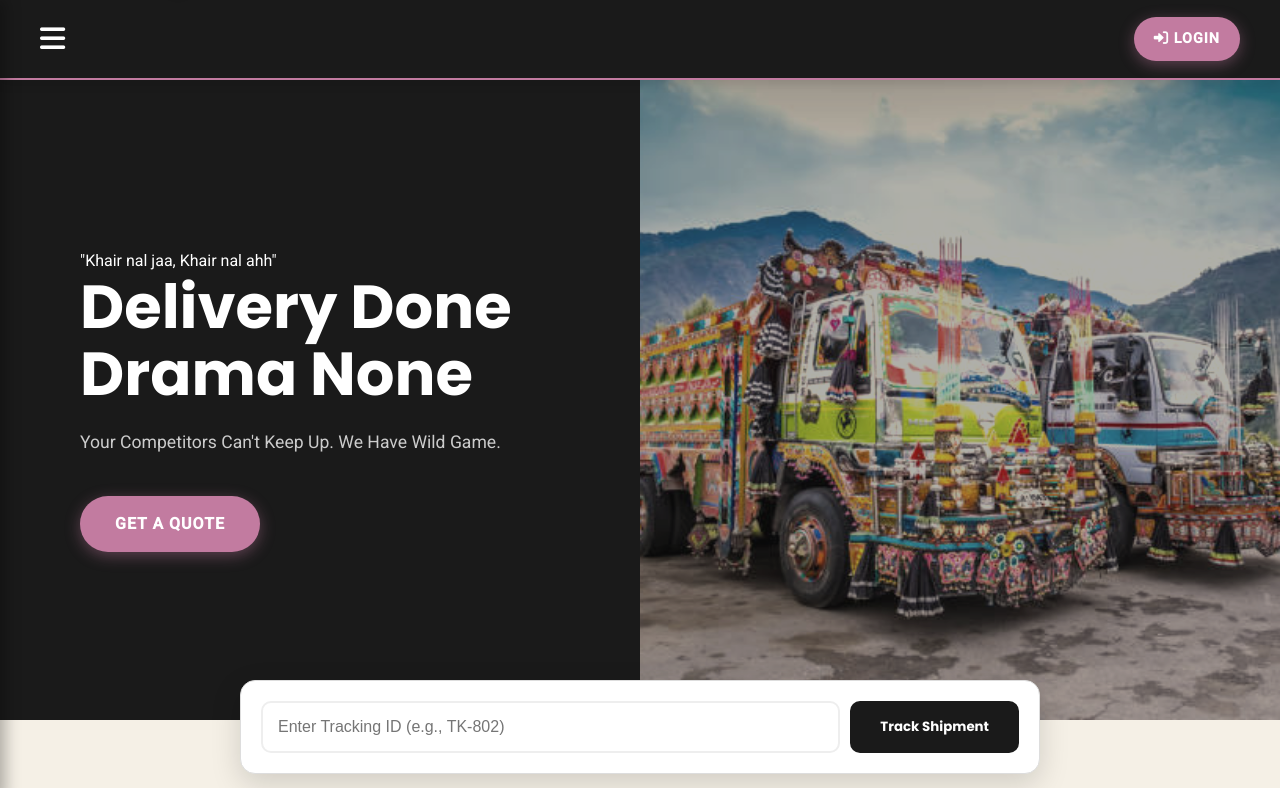
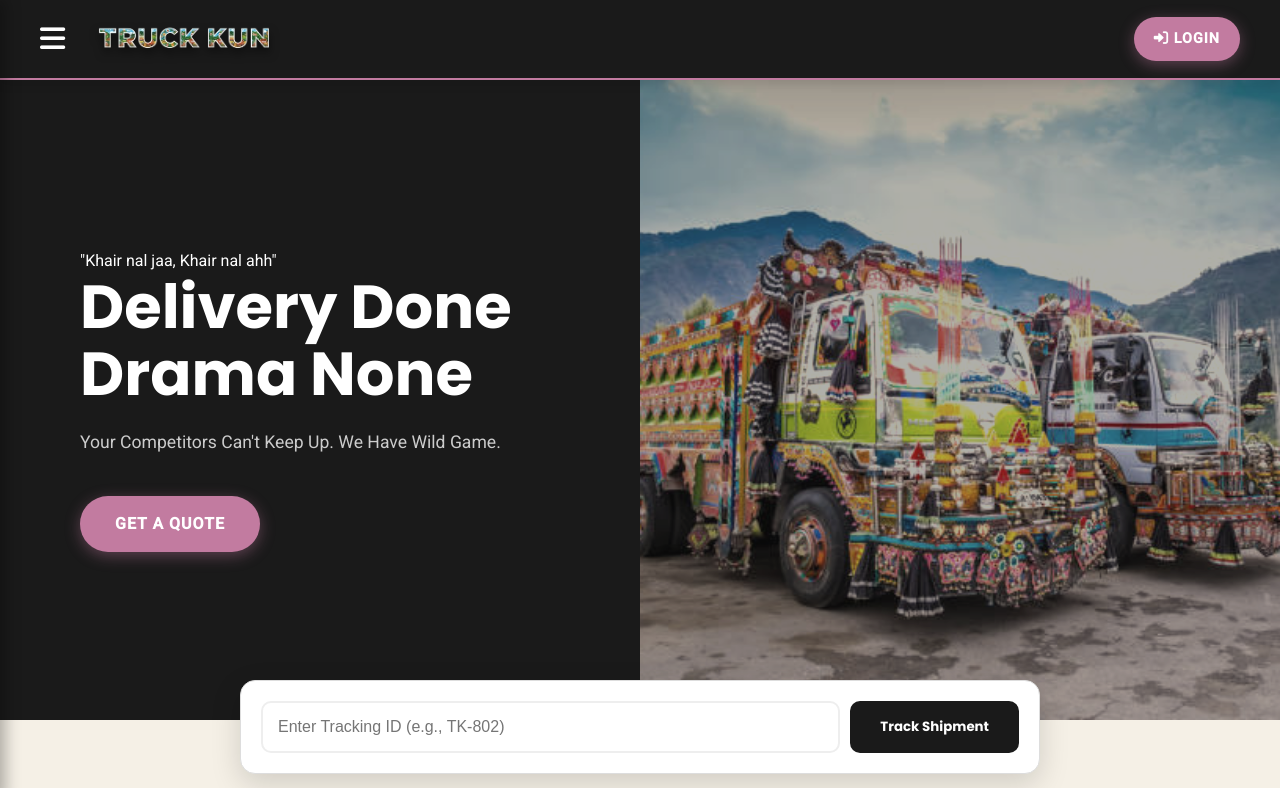
Before and after one commit to ChoiBillu/ICT-PROJECT-2025, a plain HTML site: page index.html in a window 1280 px wide. Shown: the top 788 px of the page. Drawn offline with Linux system fonts and the light colour scheme.

Commit message:
Update index.html

```diff
--- a/index.html
+++ b/index.html
@@ -16,7 +16,7 @@
 
         <!-- FIX: Logo ab Home Button hai -->
         <a href="index.html">
-            <img src="Images/truck-logo.png.png" alt="TRUCK KUN Logo" class="logo-img">
+            <img src="truck-logo.png.png" alt="TRUCK KUN Logo" class="logo-img">
         </a>
 
         <a href="login.html" class="cta-btn" style="position: absolute; right: 40px; padding: 10px 20px; font-size: 0.9rem; background: var(--accent-rosy); z-index: 1001;">
```
